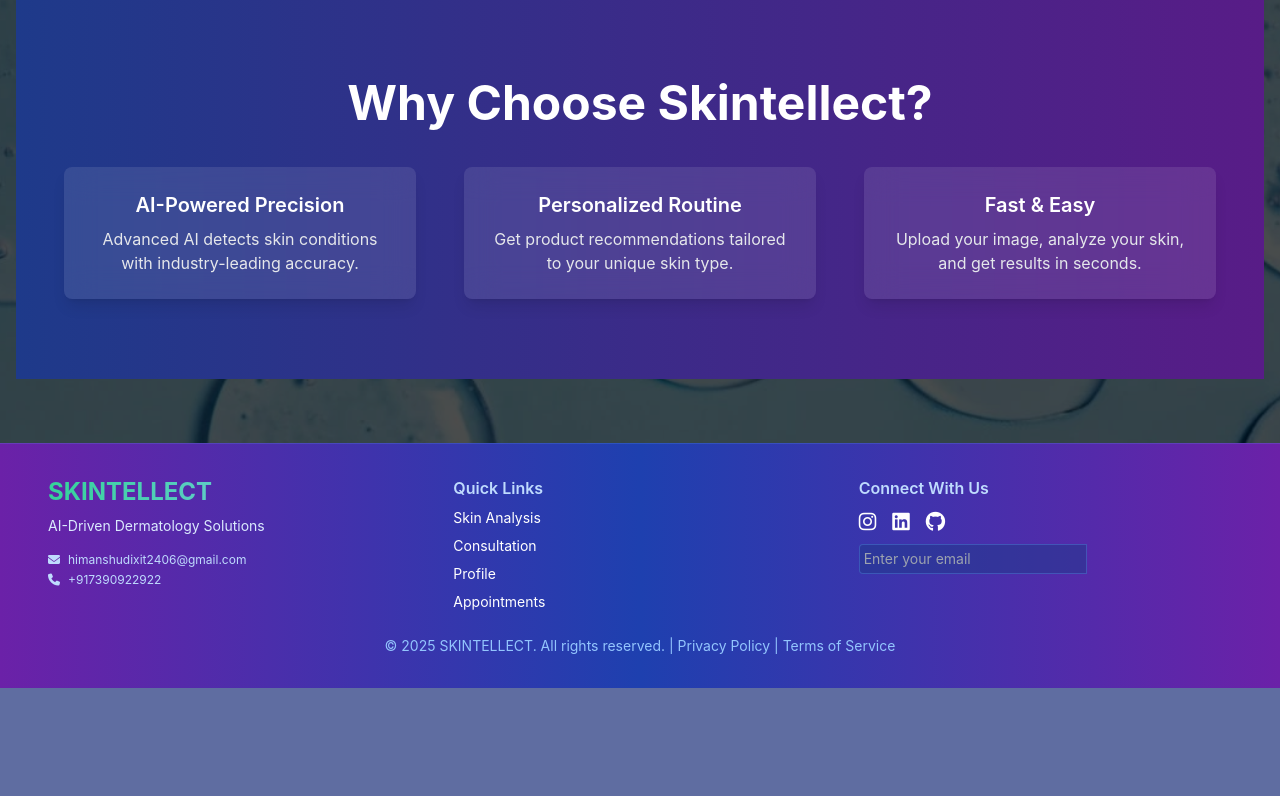
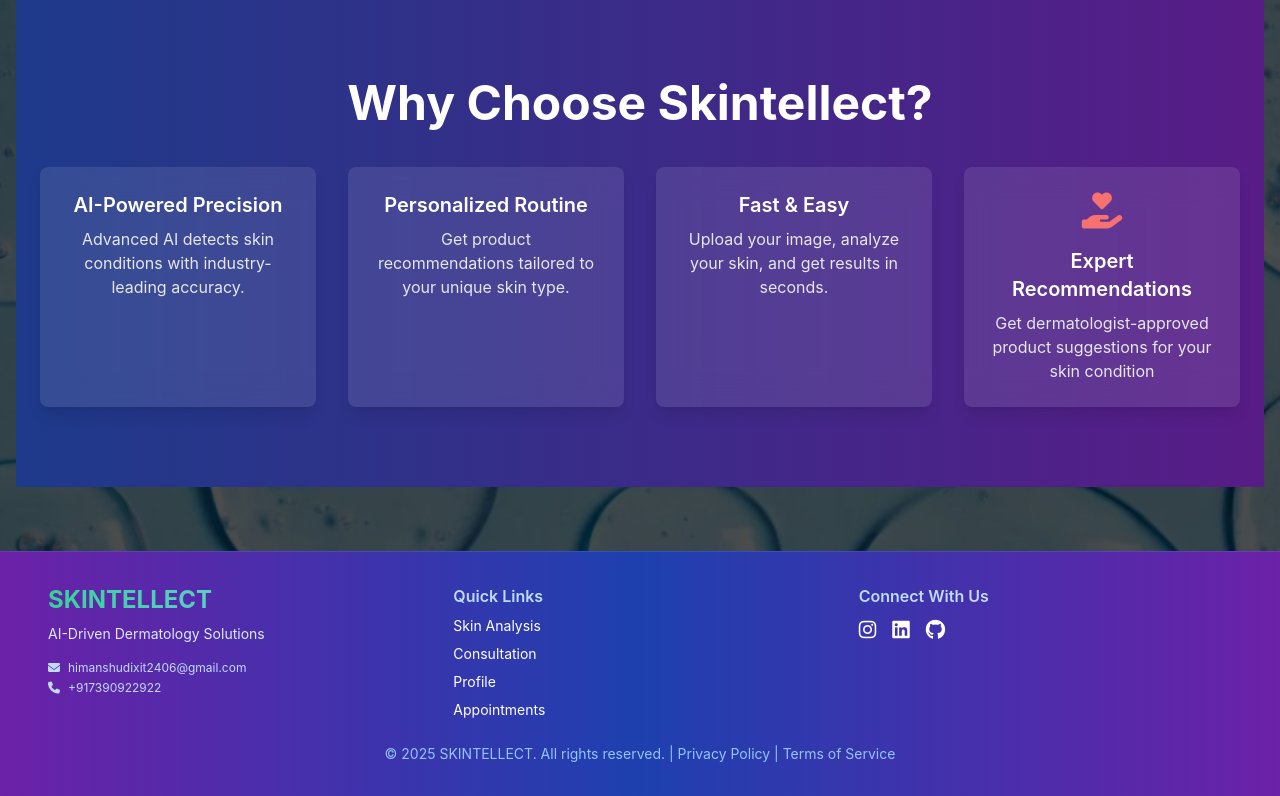
Before and after one commit to himanshudixit2002/Skintellect, a Flask app: page / in a window 1280 px wide. Shown: the part 897-1693 px from the top of the page. Before the commit the page ends 1585 px from the top, so only its background shows below. Run offline with Flask 3, Linux system fonts and the light colour scheme; the visitor is signed in with stand-in values (Sample User, id 1); parts of the project's set-up code (start-up, migrations or seed data) failed here and were passed over; some libraries are stand-ins or nearby versions.

Commit message:
improve the home ui FOR skin disease

```diff
--- a/templates/index.html
+++ b/templates/index.html
@@ -17,10 +17,16 @@
     <p class="text-lg md:text-2xl text-gray-200 mb-8 max-w-3xl mx-auto animate-fade-in">
       Scan your face and let our AI recommend the best skincare products tailored to your skin type.
     </p>
-    <a href="{{ url_for('predict') }}"
-       class="bg-gradient-to-r from-emerald-500 to-teal-400 hover:from-emerald-600 hover:to-teal-500 text-white font-semibold py-3 px-12 rounded-full shadow-xl transition transform hover:scale-110 animate-bounce">
-      Analyse Face
-    </a>
+    <div class="flex flex-col md:flex-row gap-6">
+      <a href="{{ url_for('predict') }}"
+         class="bg-gradient-to-r from-emerald-500 to-teal-400 hover:from-emerald-600 hover:to-teal-500 text-white font-semibold py-3 px-12 rounded-full shadow-xl transition transform hover:scale-110 animate-bounce">
+        Analyse Face
+      </a>
+      <a href="{{ url_for('skin_predict') }}"
+         class="bg-gradient-to-r from-red-400 to-red-300 hover:from-red-500 hover:to-red-400 text-white font-semibold py-3 px-12 rounded-full shadow-xl transition transform hover:scale-110 animate-bounce">
+        Analyse Skin Disease
+      </a>
+    </div>
   </div>
 
   <!-- Floating Elements -->
@@ -34,7 +40,7 @@
     <h2 class="text-4xl md:text-5xl font-bold text-white mb-10">
       Why Choose Skintellect?
     </h2>
-    <div class="grid grid-cols-1 md:grid-cols-3 gap-12 max-w-6xl mx-auto">
+    <div class="grid grid-cols-1 md:grid-cols-4 gap-8 max-w-7xl mx-auto">
       <!-- Benefit 1 -->
       <div class="bg-white/10 backdrop-blur-lg shadow-lg rounded-lg p-6 flex flex-col items-center text-center hover:shadow-xl transition">
         <h3 class="text-xl font-semibold text-white">AI-Powered Precision</h3>
@@ -56,6 +62,14 @@
           Upload your image, analyze your skin, and get results in seconds.
         </p>
       </div>
+      <!-- Benefit 4 -->
+      <div class="bg-white/10 backdrop-blur-lg shadow-lg rounded-lg p-6 flex flex-col items-center text-center hover:shadow-xl transition">
+        <i class="fas fa-hand-holding-heart text-4xl text-red-400 mb-4"></i>
+        <h3 class="text-xl font-semibold text-white">Expert Recommendations</h3>
+        <p class="text-gray-200 mt-2">
+          Get dermatologist-approved product suggestions for your skin condition
+        </p>
+      </div>
     </div>
   </div>
 </section>
--- a/templates/layout.html
+++ b/templates/layout.html
@@ -49,7 +49,7 @@
           <!-- For regular users, show the standard menu -->
           <a href="{{ url_for('bookappointment') }}" class="block px-4 py-2 hover:bg-gray-700">New Appointment</a>
           <a href="{{ url_for('predict') }}" class="block px-4 py-2 hover:bg-gray-700">Face Analysis</a>
-          <a href="{{ url_for('skin_predict') }}" class="block px-4 py-2 hover:bg-gray-700">Skin Disease</a>
+          <a href="{{ url_for('skin_predict') }}" class="block px-4 py-2 bg-red-400 hover:bg-red-500 text-white rounded transition duration-300">Analyse Skin Disease</a>
           <a href="{{ url_for('userappoint') }}" class="block px-4 py-2 hover:bg-gray-700">My Appointments</a>
           <a href="{{ url_for('profile') }}" class="block px-4 py-2 hover:bg-gray-700">Profile</a>
         {% endif %}
@@ -72,7 +72,7 @@
       {% else %}
         <li><a href="{{ url_for('bookappointment') }}" class="block md:inline-block hover:text-gray-400">New Appointment</a></li>
         <li><a href="{{ url_for('predict') }}" class="block md:inline-block hover:text-gray-400">Face Analysis</a></li>
-        <li><a href="{{ url_for('skin_predict') }}" class="block md:inline-block hover:text-gray-400">Skin Disease</a></li>
+        <li><a href="{{ url_for('skin_predict') }}" class="block md:inline-block bg-red-400 px-3 py-1 rounded hover:bg-red-500 transition duration-300">Analyse Skin Disease</a></li>
         <li><a href="{{ url_for('userappoint') }}" class="block md:inline-block hover:text-gray-400">My Appointments</a></li>
         <li><a href="{{ url_for('profile') }}" class="block md:inline-block hover:text-gray-400">Profile</a></li>
       {% endif %}
@@ -178,11 +178,6 @@
           <a href="https://www.linkedin.com/in/himanshudixit2406/" class="hover:text-emerald-300 transition-colors"><i class="fab fa-linkedin"></i></a>
           <a href="https://github.com/himanshudixit2002" class="hover:text-emerald-300 transition-colors"><i class="fab fa-github"></i></a>
         </div>
-        <div class="mt-4">
-          <div class="flex mt-2">
-            <input type="email" placeholder="Enter your email" class="p-1 text-sm rounded-l bg-blue-900/50 border border-blue-400/30">
-          </div>
-        </div>
       </div>
     </div>
     <div class="text-center text-gray-500 text-sm mt-4">
```
Also changed, not shown: static/annotations/annotations_af7f50d8-c6c2-44dd-828e-30d1ea9188b1.jpg (added).
